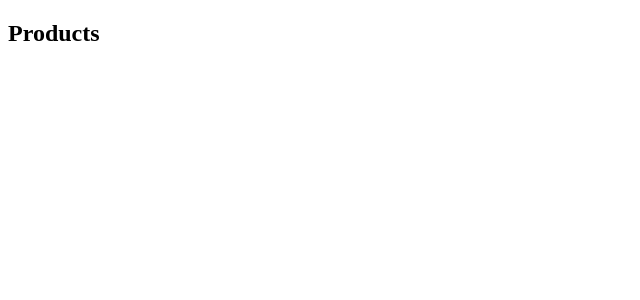
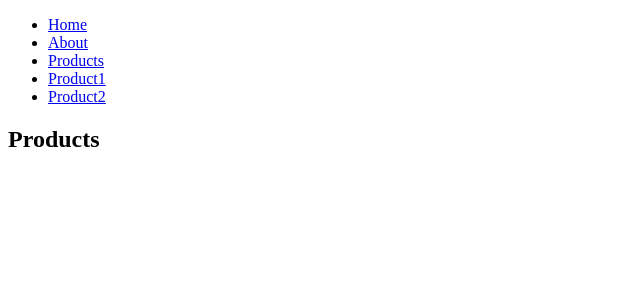
Before and after one commit to jonascavalcante/react-router, a React (Create React App) app: page /products in a window 1280 px wide. Shown: the top 300 px of the page, without its empty margins (0-640 px from the left). Built offline with nearby package versions, Linux system fonts and the light colour scheme; the HTML template or start-up script is replaced by a standard one.

Commit message:
feat: add Links

```diff
--- /dev/null
+++ b/src/components/Menu/index.js
@@ -0,0 +1,17 @@
+import { Link } from "react-router-dom"
+
+const Menu = () => {
+  return (
+    <nav>
+      <ul>
+        <li><Link to='/'>Home</Link></li>
+        <li><Link to='/About'>About</Link></li>
+        <li><Link to='/Products'>Products</Link></li>
+        <li><Link to='/Products/1'>Product1</Link></li>
+        <li><Link to='/Products/2'>Product2</Link></li>
+      </ul>
+    </nav>
+  )
+}
+
+export default Menu;
--- a/src/components/index.js
+++ b/src/components/index.js
@@ -1,5 +1,7 @@
 import App from './App';
+import Menu from './Menu';
 
 export {
-  App
+  App,
+  Menu
 }
--- a/src/pages/About/index.js
+++ b/src/pages/About/index.js
@@ -1,6 +1,9 @@
+import { Menu } from "../../components";
+
 const About = () => {
   return(
     <section>
+      <Menu />
       <h1>About</h1>
     </section>
   )
--- a/src/pages/Home/index.js
+++ b/src/pages/Home/index.js
@@ -1,6 +1,9 @@
+import { Menu } from "../../components";
+
 const Home = () => {
   return(
     <section>
+      <Menu />
       <h1>Home</h1>
     </section>
   )
--- a/src/pages/NotFound/index.js
+++ b/src/pages/NotFound/index.js
@@ -1,6 +1,9 @@
+import { Menu } from "../../components";
+
 const NotFound = () => {
-  return(
+  return (
     <section>
+      <Menu />
       <h1>NotFound</h1>
     </section>
   )
--- a/src/pages/Products/index.js
+++ b/src/pages/Products/index.js
@@ -1,6 +1,9 @@
+import { Menu } from "../../components";
+
 const Products = () => {
   return(
     <section>
+      <Menu />
       <h1>Products</h1>
     </section>
   )
--- a/src/pages/Products/subpages/Products1/index.js
+++ b/src/pages/Products/subpages/Products1/index.js
@@ -1,6 +1,9 @@
+import { Menu } from "../../../../components";
+
 const Products1 = () => {
   return (
     <section>
+      <Menu />
       <h2>Products1</h2>
     </section>
   )
--- a/src/pages/Products/subpages/Products2/index.js
+++ b/src/pages/Products/subpages/Products2/index.js
@@ -1,6 +1,9 @@
+import { Menu } from "../../../../components";
+
 const Products2 = () => {
   return (
     <section>
+      <Menu />
       <h2>Products2</h2>
     </section>
   )
```
